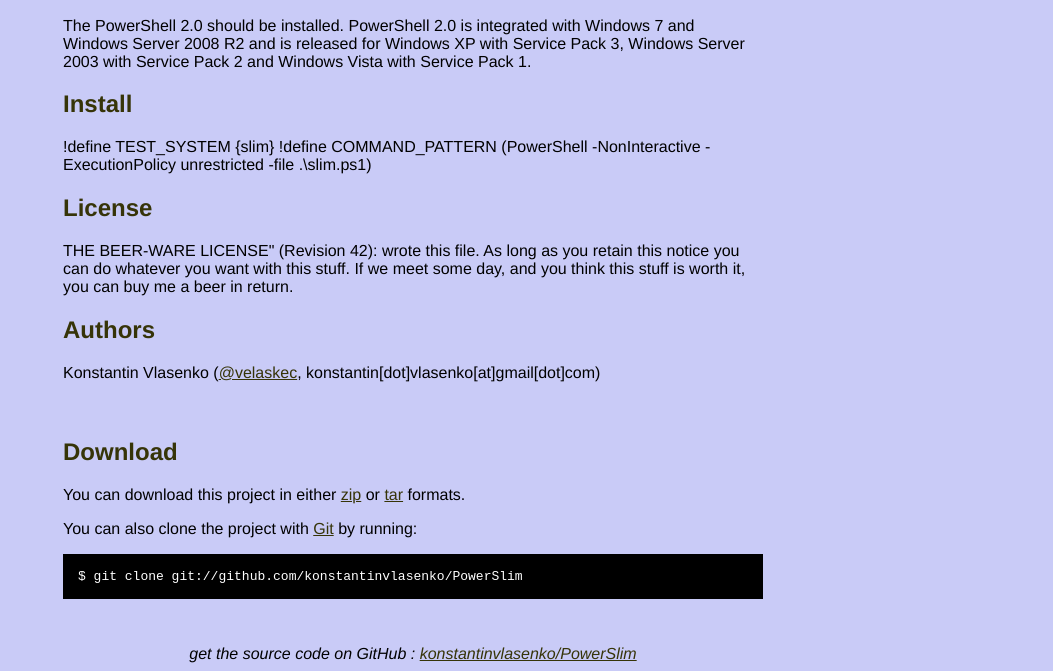
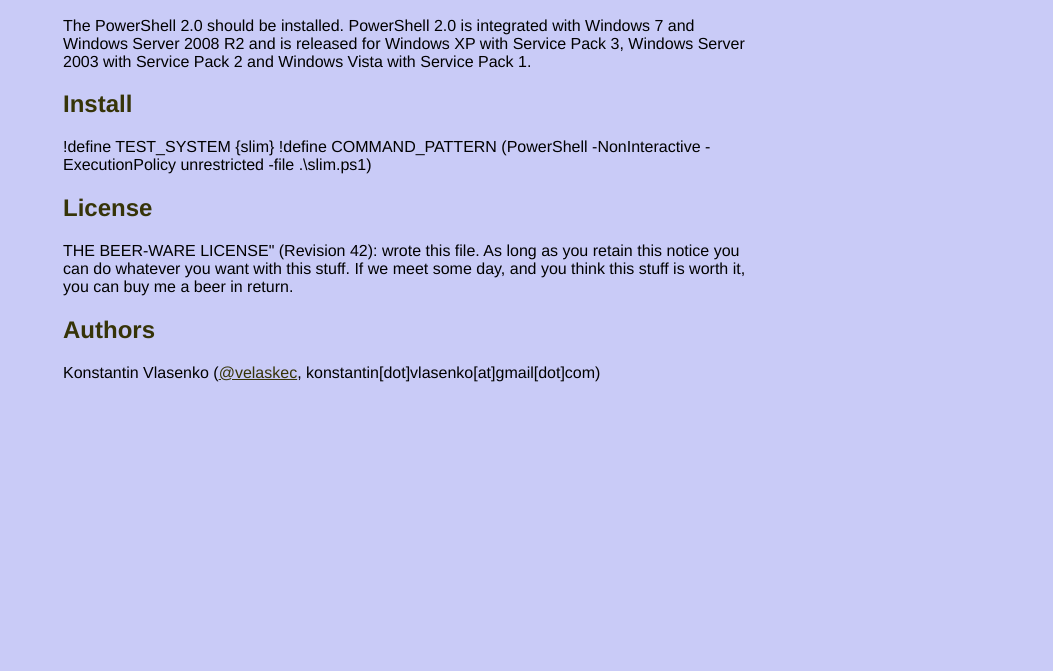
Before and after one commit to konstantinvlasenko/PowerSlim, a plain HTML site: page index.html in a window 1280 px wide. Shown: the part 354-1025 px from the top of the page, without its empty margins (227-1280 px from the left). After the commit the page ends 800 px from the top, so only its background shows below. Drawn offline with Linux system fonts and the light colour scheme.

Commit message:
refactoring

```diff
--- a/index.html
+++ b/index.html
@@ -63,26 +63,8 @@
 <br/>
 <br/>
 <br/> </p>
-
-
-    <h2>Download</h2>
-    <p>
-      You can download this project in either
-      <a href="http://github.com/konstantinvlasenko/PowerSlim/zipball/master">zip</a> or
-      <a href="http://github.com/konstantinvlasenko/PowerSlim/tarball/master">tar</a> formats.
-    </p>
-    <p>You can also clone the project with <a href="http://git-scm.com">Git</a>
-      by running:
-      <pre>$ git clone git://github.com/konstantinvlasenko/PowerSlim</pre>
-    </p>
-
-    <div class="footer">
-      get the source code on GitHub : <a href="http://github.com/konstantinvlasenko/PowerSlim">konstantinvlasenko/PowerSlim</a>
-    </div>
-
-  </div>
-
-  <script type="text/javascript">
+</div>
+<script type="text/javascript">
 var gaJsHost = (("https:" == document.location.protocol) ? "https://ssl." : "http://www.");
 document.write(unescape("%3Cscript src='" + gaJsHost + "google-analytics.com/ga.js' type='text/javascript'%3E%3C/script%3E"));
 </script>
```
